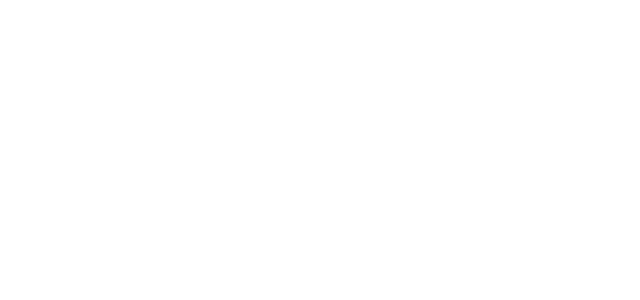
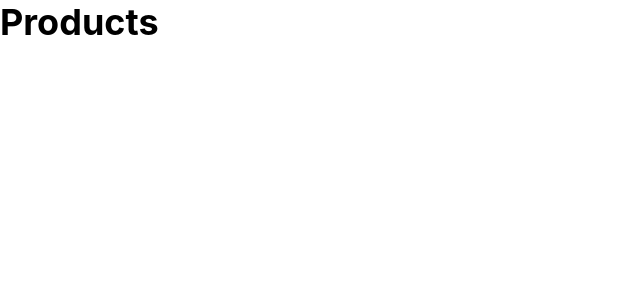
Before and after one commit to dev-lfchamorro/payment-process, a React (Create React App) app: page / in a window 1280 px wide. Shown: the top 300 px of the page, without its empty margins (0-640 px from the left). Built offline with nearby package versions, Linux system fonts and the light colour scheme.

Commit message:
AppRouter compnent was created and implemented

```diff
--- a/src/App.tsx
+++ b/src/App.tsx
@@ -1,10 +1,13 @@
 import { Suspense } from "react";
 import "./App.scss";
+import AppRouter from "./navigation/AppRouter";
 
 function App() {
   return (
     <div className="App">
-      <Suspense></Suspense>
+      <Suspense>
+        <AppRouter />
+      </Suspense>
     </div>
   );
 }
--- /dev/null
+++ b/src/navigation/AppRouter/index.tsx
@@ -0,0 +1,15 @@
+import React from "react";
+import { Route, Routes } from "react-router-dom";
+import { routes } from "../../config";
+
+const AppRouter: React.FC = () => {
+  return (
+    <Routes>
+      {routes.map((route, idx) => (
+        <Route path={route.path} Component={route.component} key={idx} />
+      ))}
+    </Routes>
+  );
+};
+
+export default AppRouter;
```
